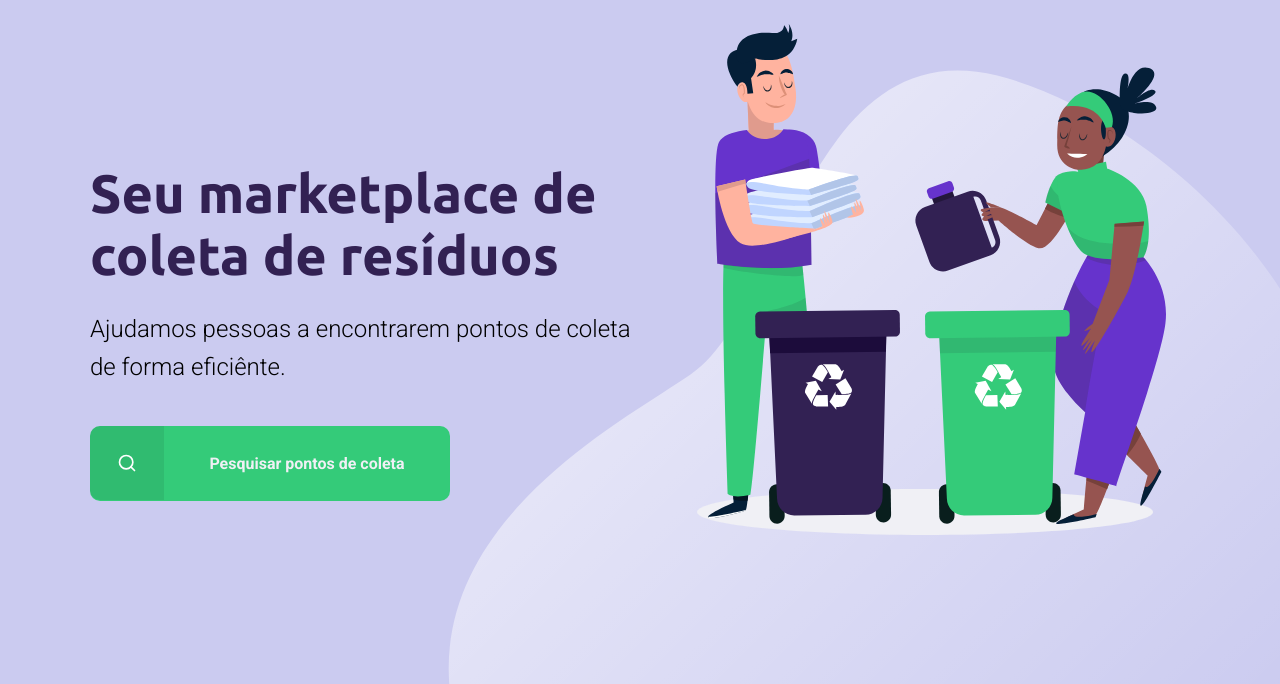
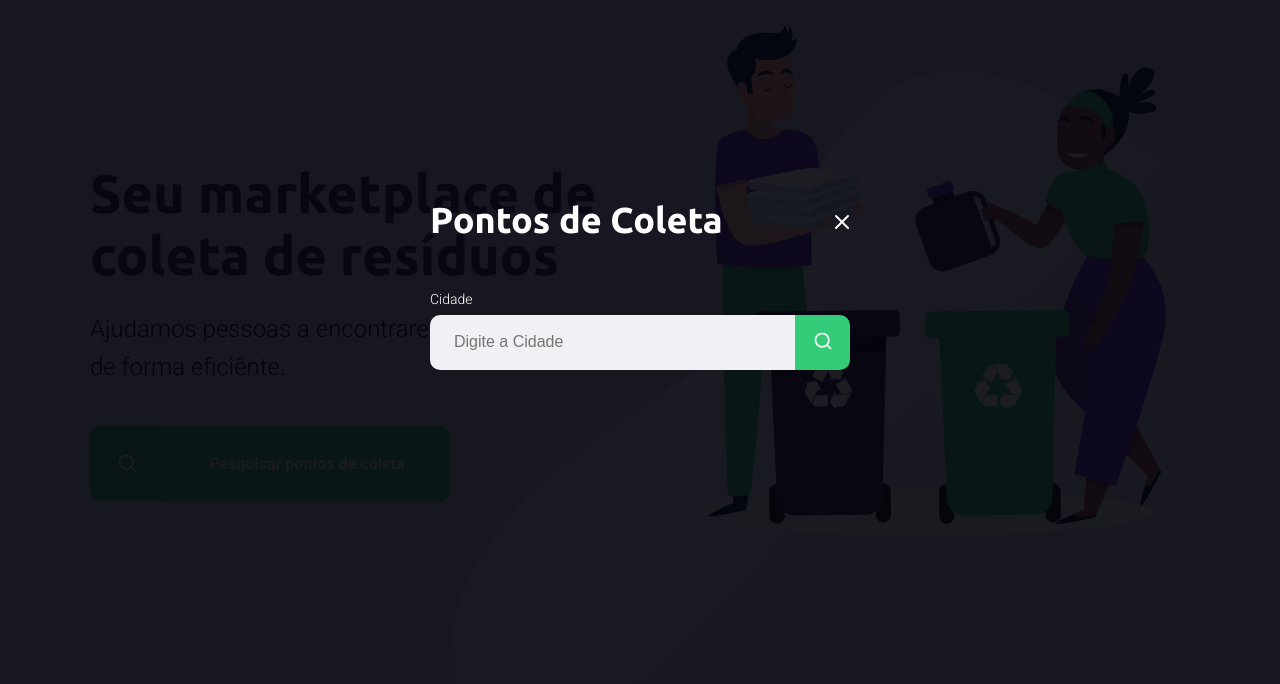
Before and after one commit to CamiNunes/Next-Level-Week-1, a plain HTML site: page index.html in a window 1280 px wide. Both pictures are taken after a click on the link "Pesquisar pontos de coleta". Shown: the part 116-800 px from the top of the page. Drawn offline with Linux system fonts and the light colour scheme; files whose address does not match are found by name.

Commit message:
criação da modal de pesquisa;

```diff
--- /dev/null
+++ b/css/modal.css
@@ -0,0 +1,77 @@
+#modal{
+    height: 100vh;
+    width: 100vw;
+    background-color: rgba(4, 4, 10, 0.9);
+
+    position: fixed;
+    top: 0;
+
+    display: flex;;
+    justify-content: center;
+    align-items: center;
+
+    transition: 500ms;
+}
+
+#modal.hide{
+    display: none;
+}
+
+#modal .content{
+    color: white;
+    width: 420px;
+}
+
+#modal .header{
+    display: flex;
+    align-items: center;
+    justify-content: space-between;
+    margin-bottom: 50px;
+}
+
+#modal .header a{
+    background-image: url("../assets/x.svg");
+    width: 20px;
+    height: 20px;
+    display: flex;
+    font-size: 0.01px;
+}
+
+#modal .header h1{
+    color: white;
+    font-size: 36px;
+    line-height: 42px;
+}
+
+#modal form label{
+    font-size: 14px;
+    line-height: 16px;
+    display: block;
+    margin-bottom: 8px;
+}
+
+#modal form .field{
+    display: flex;
+}
+
+#modal form input{
+    flex: 1;
+    background-color: #F0F0F5;
+    border-radius: 10px 0px 0px 10px;
+    border: 0;
+    padding: 16px 24px;
+    font-size: 16px;
+    color: #6C6C80;
+}
+
+#modal form button{
+    width: 55px;
+    height: 55px;
+    background-color: var(--primary-color);
+    border: none;
+    border-radius: 0px 10px 10px 0px;
+}
+
+#modal form button:hover{
+    background-color: #2FB85E;
+}
--- a/index.html
+++ b/index.html
@@ -6,6 +6,7 @@
     <title>Ecoleta</title>
     <link href="https://fonts.googleapis.com/css2?family=Montserrat&family=Roboto:wght@300;700&family=Ubuntu:wght@700&display=swap" rel="stylesheet">
     <link rel="stylesheet" href="/css/home.css">
+    <link rel="stylesheet" href="/css/modal.css">
     <link rel="stylesheet" href="/css/main.css">
     <link rel="stylesheet" href="/css/responsive.css">
 </head>
@@ -24,5 +25,23 @@
             </main>
         </div>
     </div>
+    <div id="modal" class="hide">
+        <div class="content">
+            <div class="header">
+                <h1>Pontos de Coleta</h1>
+                <a href="#">Fechar</a>
+            </div>
+            <form action="">
+                <label for="search">Cidade</label>
+                <div class="search field">
+                    <input type="text" name="search" placeholder="Digite a Cidade">
+                    <button>
+                        <img src="/assets/search.svg" alt="Buscar">
+                    </button>
+                </div>
+            </form>
+        </div>
+    </div>
+    <script src="/scripts/index.js"></script>
 </body>
 </html>
--- /dev/null
+++ b/scripts/index.js
@@ -0,0 +1,11 @@
+const buttonSearch = document.querySelector("#page-home main a")
+const modal = document.querySelector("#modal")
+const close = document.querySelector("#modal .header a")
+
+buttonSearch.addEventListener("click", () => {
+    modal.classList.remove("hide")
+})
+
+close.addEventListener("click", () => {
+    modal.classList.add("hide")
+})
```
